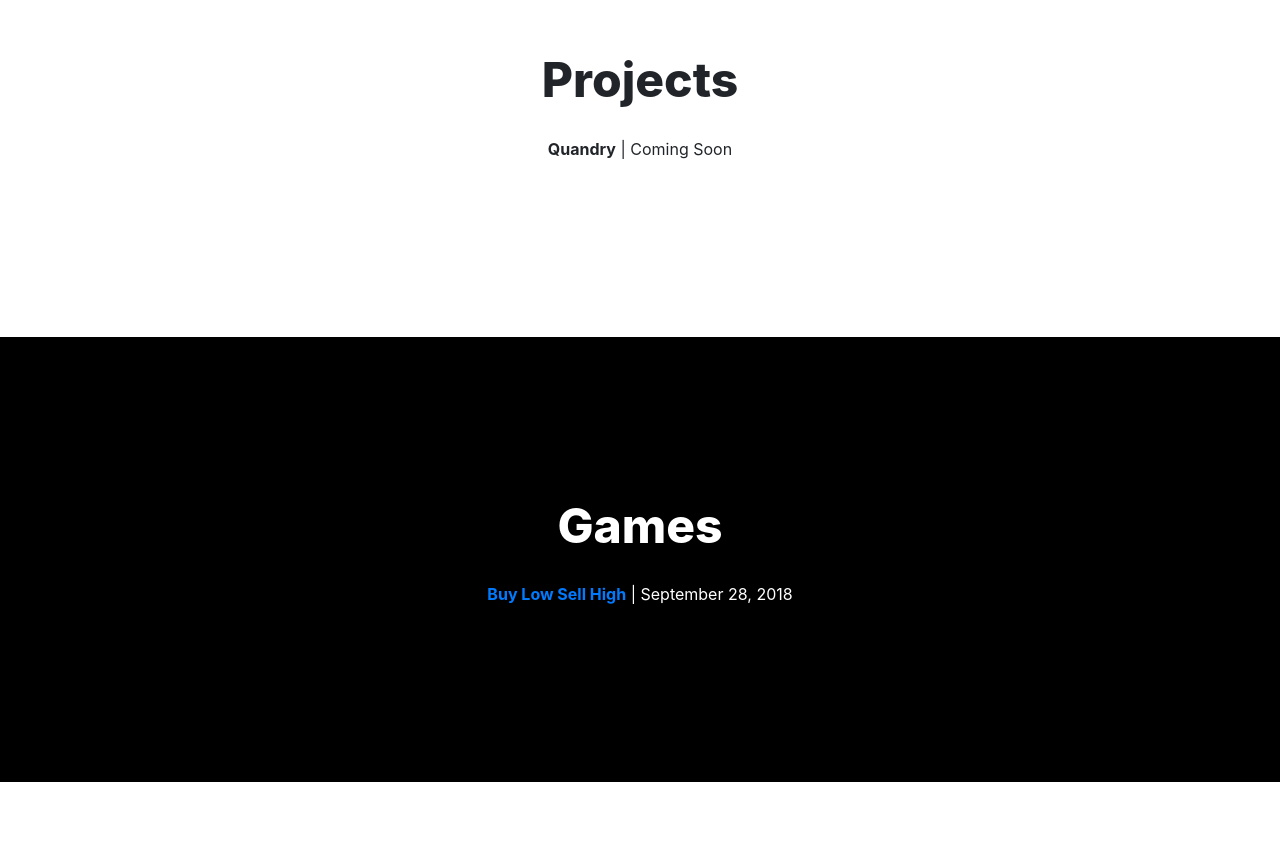
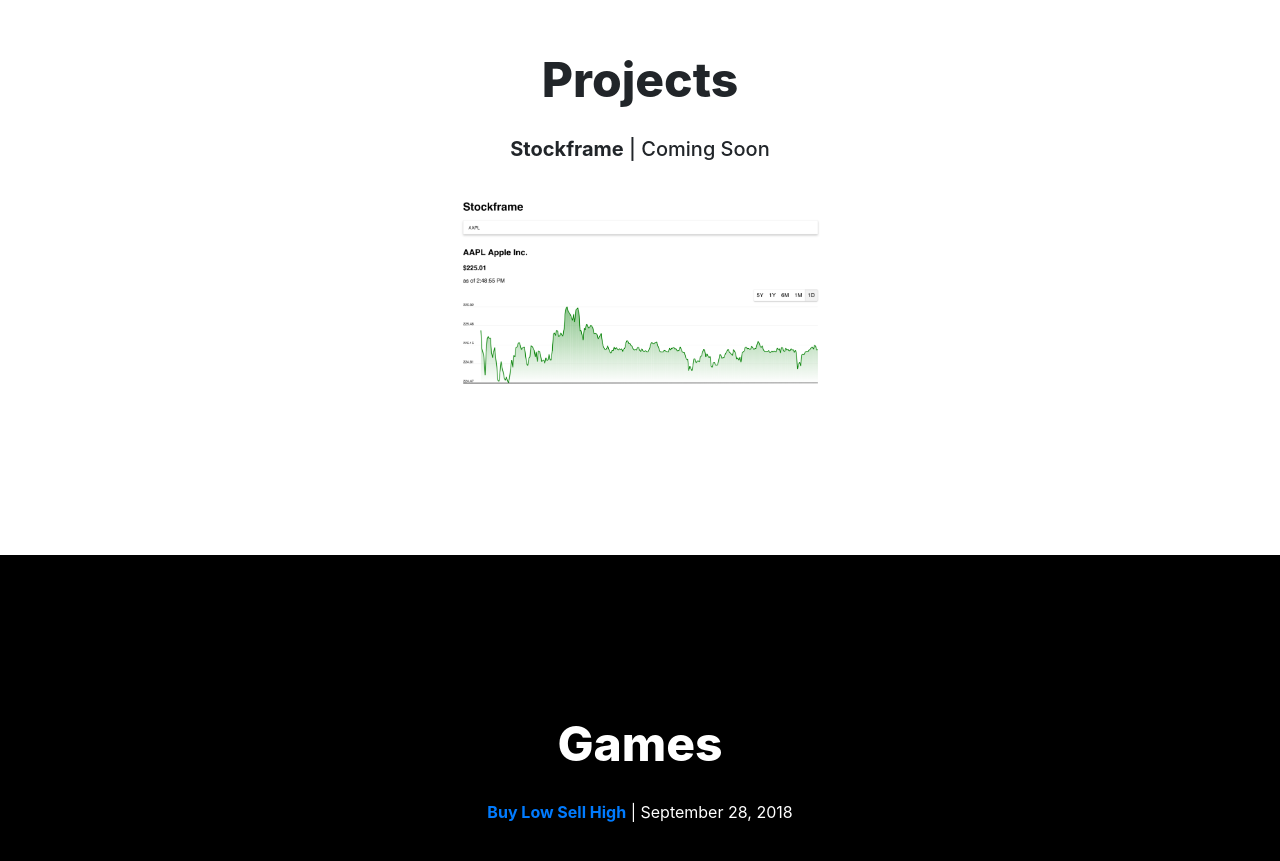
Before and after one commit to realsnehpatel/jchiaramonte7.github.io, a plain HTML site: page index.html in a window 1280 px wide. Shown: the part 800-1661 px from the top of the page. Drawn offline with nearby package versions, Linux system fonts and the light colour scheme.

Commit message:
stockframe

```diff
--- a/index.html
+++ b/index.html
@@ -44,9 +44,16 @@
 					Projects
 				</h2>
 			</header>
-			<p style="text-align: center">
-				<b>Quandry</b> | Coming Soon
-			</p>
+			<div class="row justify-content-center">
+
+				<div style="text-align: center" class="col-md-6">
+					<h5>
+						<b>Stockframe</b> | Coming Soon
+					</h5>
+					<br>
+					<img src="img/stockframe.png" width="400px" />
+				</div>
+			</div>
 		</div>
 	</section>
 
```
Also changed, not shown: img/stockframe.png (added).
